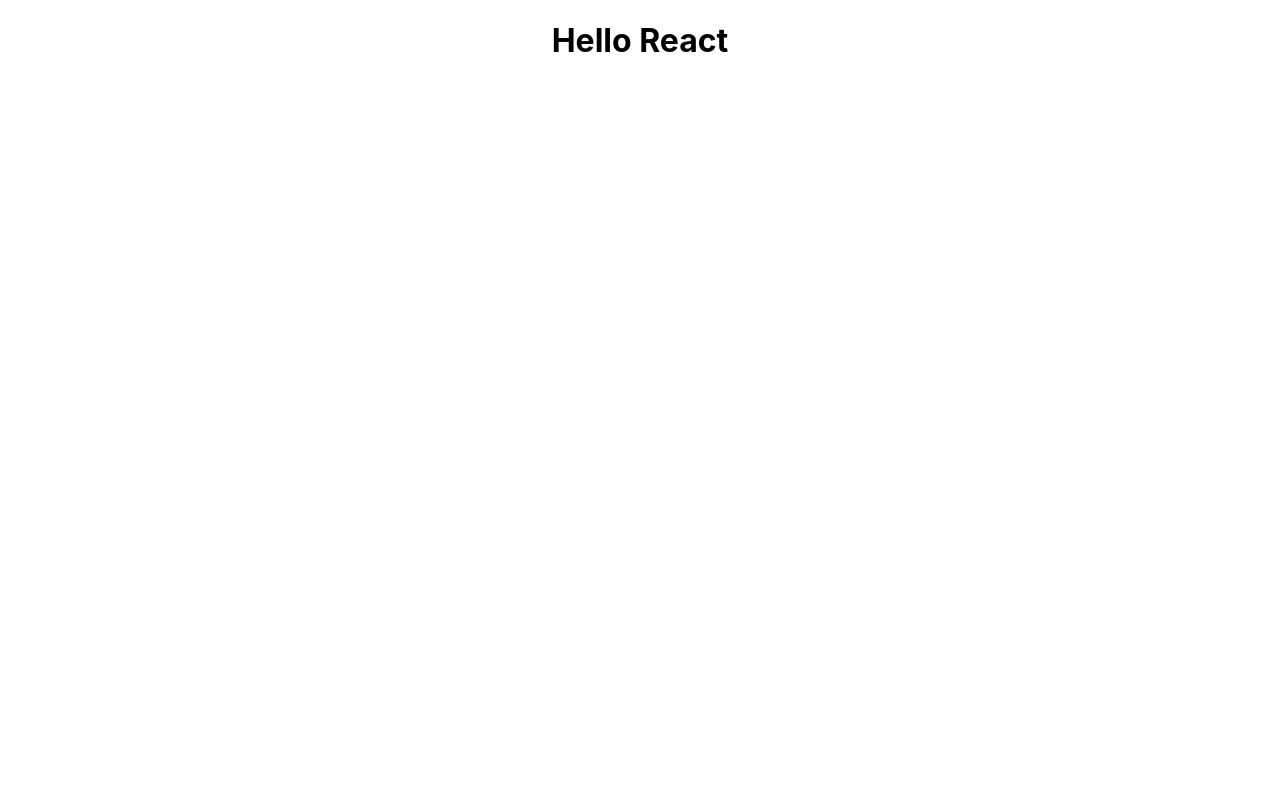
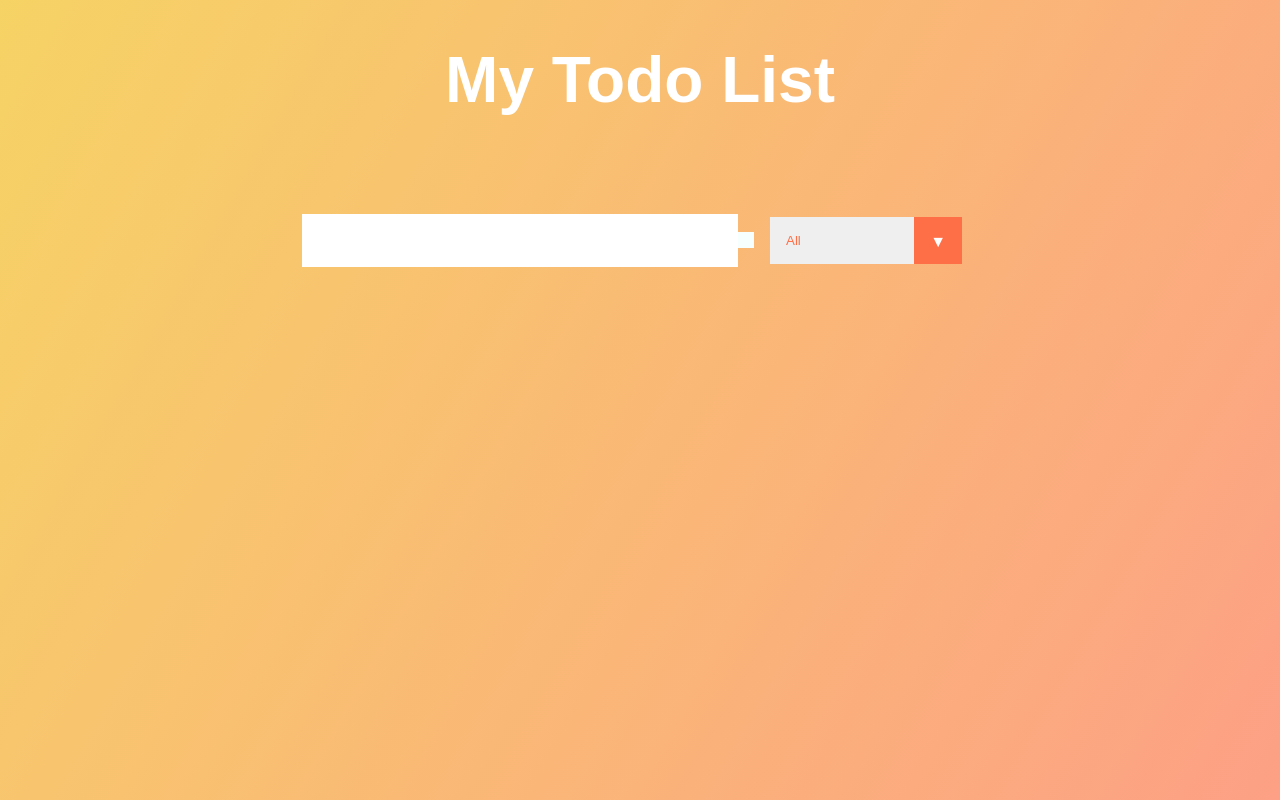
Before and after one commit to DanielValchev92/react-todo-list, a React (Create React App) app: page / in a window 1280 px wide. Built offline with nearby package versions, Linux system fonts and the light colour scheme.

Commit message:
Form component + importing css

```diff
--- a/src/App.css
+++ b/src/App.css
@@ -1,38 +1,152 @@
-.App {
-  text-align: center;
+* {
+  margin: 0;
+  padding: 0;
+  box-sizing: border-box;
 }
 
-.App-logo {
-  height: 40vmin;
+body {
+  background-image: linear-gradient(120deg, #f6d365 0%, #fda085 100%);
+  color: white;
+  font-family: "Poppins", sans-serif;
+  min-height: 100vh;
+}
+
+header {
+  font-size: 2rem;
+}
+
+header,
+form {
+  min-height: 20vh;
+  display: flex;
+  justify-content: center;
+  align-items: center;
+}
+
+form input,
+form button {
+  padding: 0.5rem;
+  font-size: 2rem;
+  border: none;
+  background: white;
+}
+
+form button {
+  color: #ff6f47;
+  background: #f7fffe;
+  cursor: pointer;
+  transition: all 0.3s ease;
+}
+
+form button:hover {
+  background: #ff6f47;
+  color: white;
+}
+
+.todo-container {
+  display: flex;
+  justify-content: center;
+  align-items: center;
+}
+
+.todo-list {
+  min-width: 30%;
+  list-style: none;
+}
+
+.todo {
+  margin: 0.5rem;
+  background: white;
+  font-size: 1.5rem;
+  color: black;
+  display: flex;
+  justify-content: space-between;
+  align-items: center;
+  transition: all 1s ease;
+}
+
+.filter-todo {
+  padding: 1rem;
+}
+
+.todo li {
+  flex: 1;
+}
+
+.trash-btn,
+.complete-btn {
+  background: #ff6f47;
+  color: white;
+  border: none;
+  padding: 1rem;
+  cursor: pointer;
+  font-size: 1rem;
+}
+
+.complete-btn {
+  background: rgb(11, 212, 162);
+}
+
+.todo-item {
+  padding: 0rem 0.5rem;
+}
+
+.fa-trash,
+.fa-check {
   pointer-events: none;
 }
 
-@media (prefers-reduced-motion: no-preference) {
-  .App-logo {
-    animation: App-logo-spin infinite 20s linear;
-  }
+.fall {
+  transform: translateY(10rem) rotateZ(20deg);
+  opacity: 0;
 }
 
-.App-header {
-  background-color: #282c34;
-  min-height: 100vh;
-  display: flex;
-  flex-direction: column;
-  align-items: center;
-  justify-content: center;
-  font-size: calc(10px + 2vmin);
-  color: white;
+.completed {
+  text-decoration: line-through;
+  opacity: 0.5;
 }
 
-.App-link {
-  color: #61dafb;
+/*CUSTOM SELECTOR */
+select {
+  -webkit-appearance: none;
+  -moz-appearance: none;
+  -ms-appearance: none;
+  appearance: none;
+  outline: 0;
+  box-shadow: none;
+  border: 0 !important;
+  background-image: none;
 }
 
-@keyframes App-logo-spin {
-  from {
-    transform: rotate(0deg);
-  }
-  to {
-    transform: rotate(360deg);
-  }
+/* Custom Select */
+.select {
+  margin: 1rem;
+  position: relative;
+  overflow: hidden;
 }
+
+select {
+  color: #ff6f47;
+  font-family: "Poppins", sans-serif;
+  cursor: pointer;
+  width: 12rem;
+}
+
+/* Arrow */
+.select::after {
+  content: "\25BC";
+  position: absolute;
+  top: 0;
+  right: 0;
+  padding: 1rem;
+  background: #ff6f47;
+  cursor: pointer;
+  pointer-events: none;
+}
+
+/* Transition */
+/*
+.select:hover::after {
+  transform: scale(1.5);
+}
+*/
--- a/src/App.js
+++ b/src/App.js
@@ -1,9 +1,15 @@
 import './App.css';
+import Form from './components/Form';
 
-function App() {
+const App = () => {
   return (
     <div className="App">
-      <h1>Hello React</h1>
+      <header>
+        <h1>My Todo List</h1>
+      </header>
+
+      <Form />
+
     </div>
   );
 }
--- /dev/null
+++ b/src/components/Form.js
@@ -0,0 +1,21 @@
+import React from 'react';
+
+const Form = () => {
+    return (
+        <form>
+            <input type="text" class="todo-input" />
+            <button class="todo-button" type="submit">
+                <i class="fas fa-plus-square"></i>
+            </button>
+            <div class="select">
+                <select name="todos" class="filter-todo">
+                    <option value="all">All</option>
+                    <option value="completed">Completed</option>
+                    <option value="uncompleted">Uncompleted</option>
+                </select>
+            </div>
+        </form>
+    );
+}
+
+export default Form;
```
Also changed, not shown: src/components/TodoList.js (added).
